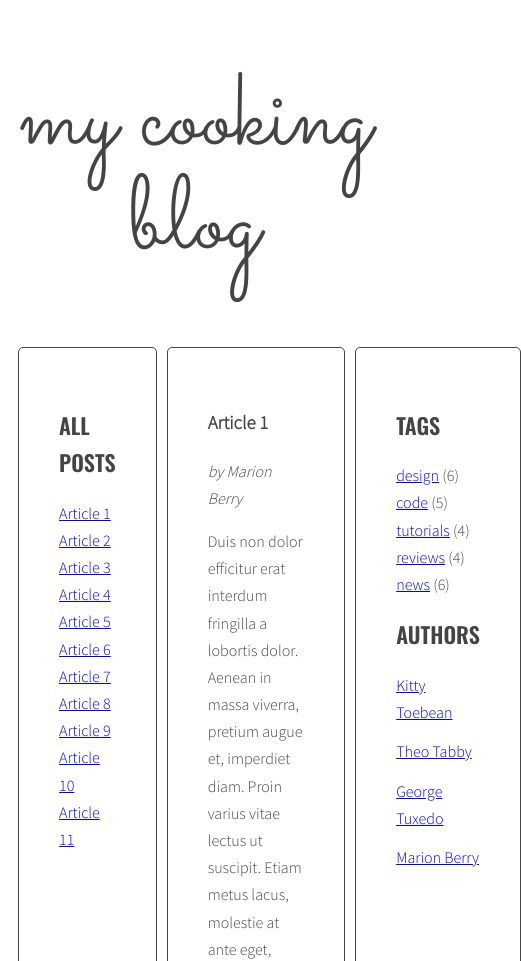
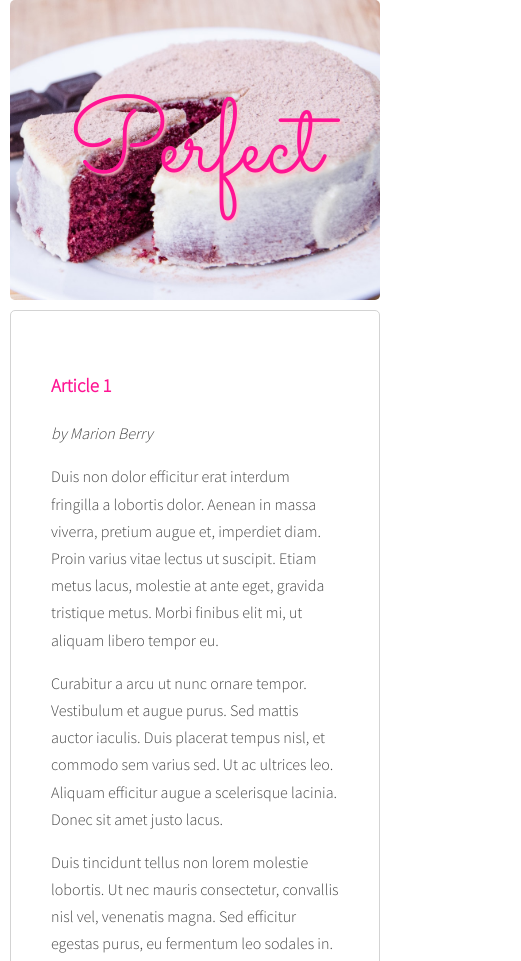
Before and after one commit to JanczakM/javascript-blog, a website: page index.html in a window 390 px wide. Shown: the top 961 px of the page, 521 px wide, since content can reach past the window. Drawn offline with nearby package versions, Linux system fonts and the light colour scheme.

Commit message:
add style

```diff
--- a/index.html
+++ b/index.html
@@ -2,17 +2,20 @@
 <html lang="en">
   <head>
       <meta charset="utf-8">
-      <title>My cooking blog</title>
+      <title>Perfect cakes</title>
+      <meta name="viewport" content="width=device-width, initial-scale=1.0">
       <link rel="stylesheet" href="https://cdnjs.cloudflare.com/ajax/libs/font-awesome/5.9.0/css/all.min.css">
       <link rel="stylesheet" href="css/style.css">
   </head>
   <body>
     <div class="blog">
       <div class="container">
-        <h1 class="logo">my cooking blog</h1>
+        <header>
+          <h1 class="logo">Perfect cakes</h1>
+        </header>
         <main class="wrapper">
           <aside class="sidebar">
-            <h2 class="section-title">All posts</h2>
+            <h2 class="section-title">Recipes</h2>
             <ul class="list titles">
             </ul>
           </aside>
@@ -229,7 +232,7 @@
               <li><a href="#">reviews</a> <span>(4)</span></li>
               <li><a href="#">news</a> <span>(6)</span></li>
             </ul>
-            <h2 class="section-title">Authors</h2>
+            <h2 class="section-title">Recipe author</h2>
             <ul class="list authors">
               <li>
                 <a href="#">
--- a/package.json
+++ b/package.json
@@ -25,6 +25,7 @@
   "devDependencies": {
     "autoprefixer-cli": "^1.0.0",
     "browser-sync": "^2.26.7",
+    "eslint": "^6.2.2",
     "globstar": "^1.0.0",
     "mkdirp": "^0.5.1",
     "node-sass": "^4.12.0",
--- a/sass/style.scss
+++ b/sass/style.scss
@@ -22,6 +22,25 @@ body {
   font-weight: 300;
   font-size: 16px;
   line-height: 1.7;
+  margin: 0;
+}
+
+header {
+  background-color: white;
+  background: url('/images/cake-background.jpg');
+  background-position: center;
+  background-size: cover;
+  margin: 0 10px 10px 10px;
+  height: 300px;
+  border-radius: 5px;
+}
+
+h1, h2, h3 {
+  color: deeppink;
+}
+
+a {
+  text-decoration: none;
 }
 
 .container {
@@ -60,7 +79,7 @@ body {
   background: $color-light;
   margin-right: 10px;
   padding: 40px;
-  border: 1px solid $color-dark;
+  border: 1px solid lightgrey;
   border-radius: 5px;
 }
 
@@ -68,10 +87,12 @@ body {
 
 .logo {
   font-family: $font-logo;
+  text-shadow: 2px 2px 3px pink;
   font-weight: 400;
   font-size: 104px;
-  line-height: 1;
+  line-height: 300px;
   text-align: center;
+  margin: 0;
 }
 
 /* Lists */
@@ -118,3 +139,19 @@ body {
     margin: 0 10px 0 0;
   }
 }
+
+@media only screen and (max-width: 768px) {
+
+  .wrapper {
+    flex-direction: column;
+  }
+
+  .posts {
+    order: 0;
+  }
+
+  .sidebar {
+    order: 1;
+    margin: 10px 10px 10px 0;
+  }
+}
```
Also changed, not shown: .eslintrc.json (added), css/style.css, images/cake-background.jpg (added), 2 other files.
